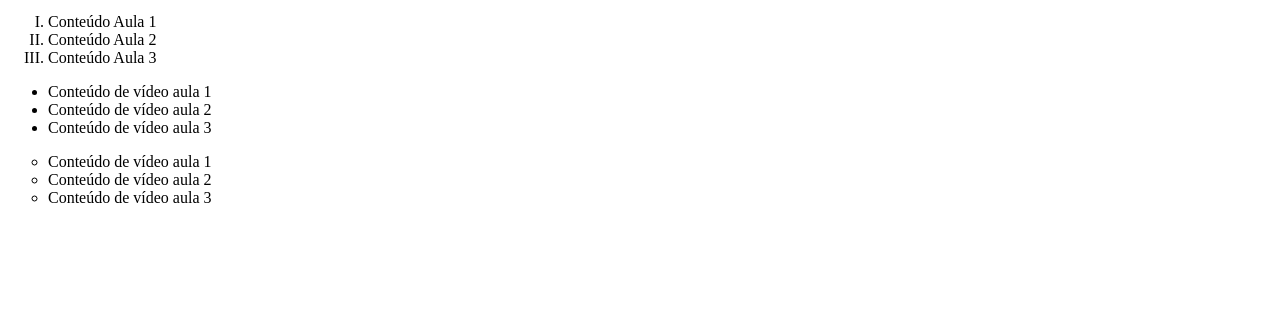
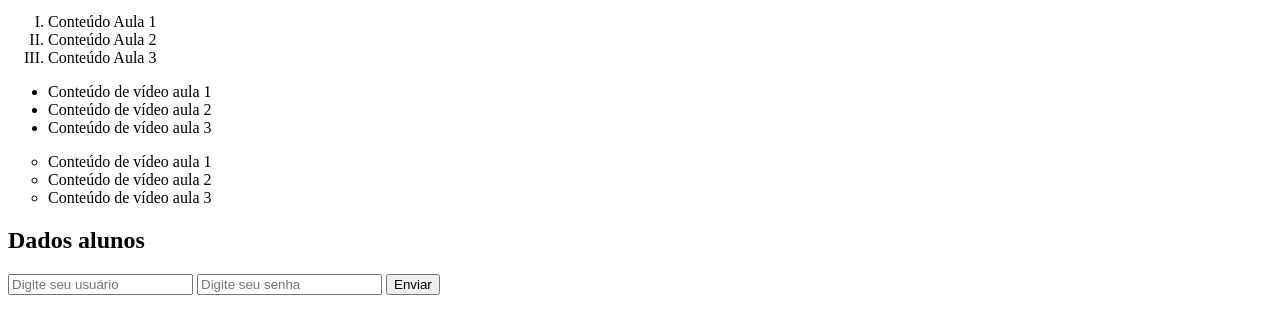
Before and after one commit to victor-altieri/Exemplo-1, a plain HTML site: page index.html in a window 1280 px wide. Shown: the part 851-1162 px from the top of the page. Before the commit the page ends 1074 px from the top, so only its background shows below. Drawn offline with Linux system fonts and the light colour scheme.

Commit message:
criando outra página

```diff
--- a/index.html
+++ b/index.html
@@ -71,6 +71,14 @@ IDENTIFICA A VERSÃO DO NAVEGADOR
         <li>Conteúdo de vídeo aula 2</li>
         <li>Conteúdo de vídeo aula 3</li>
     </ul>
+
+    <!-- FORMULÁRIOS -->
+    <h2>Dados alunos</h2>
+    <form action="dados.html">
+        <input type="text" placeholder="Digite seu usuário" required/>
+        <input type="password" placeholder="Digite seu senha" required/>
+        <button type="submit">Enviar</button>
+    </form>
 <!-- Final do corpo da página -->
 </body>
 </html>
```
Also changed, not shown: dados.html (added, +12 -0 lines).
